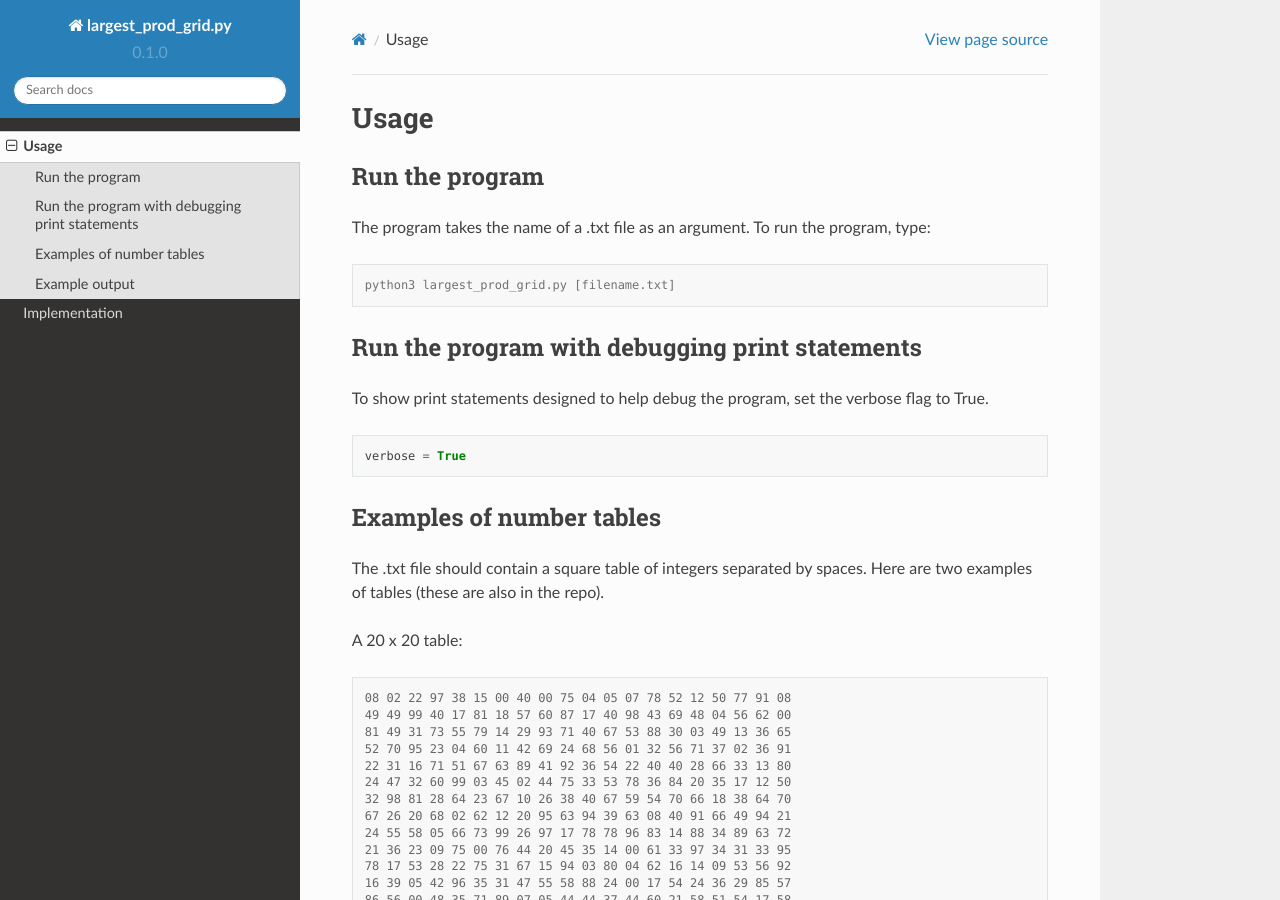
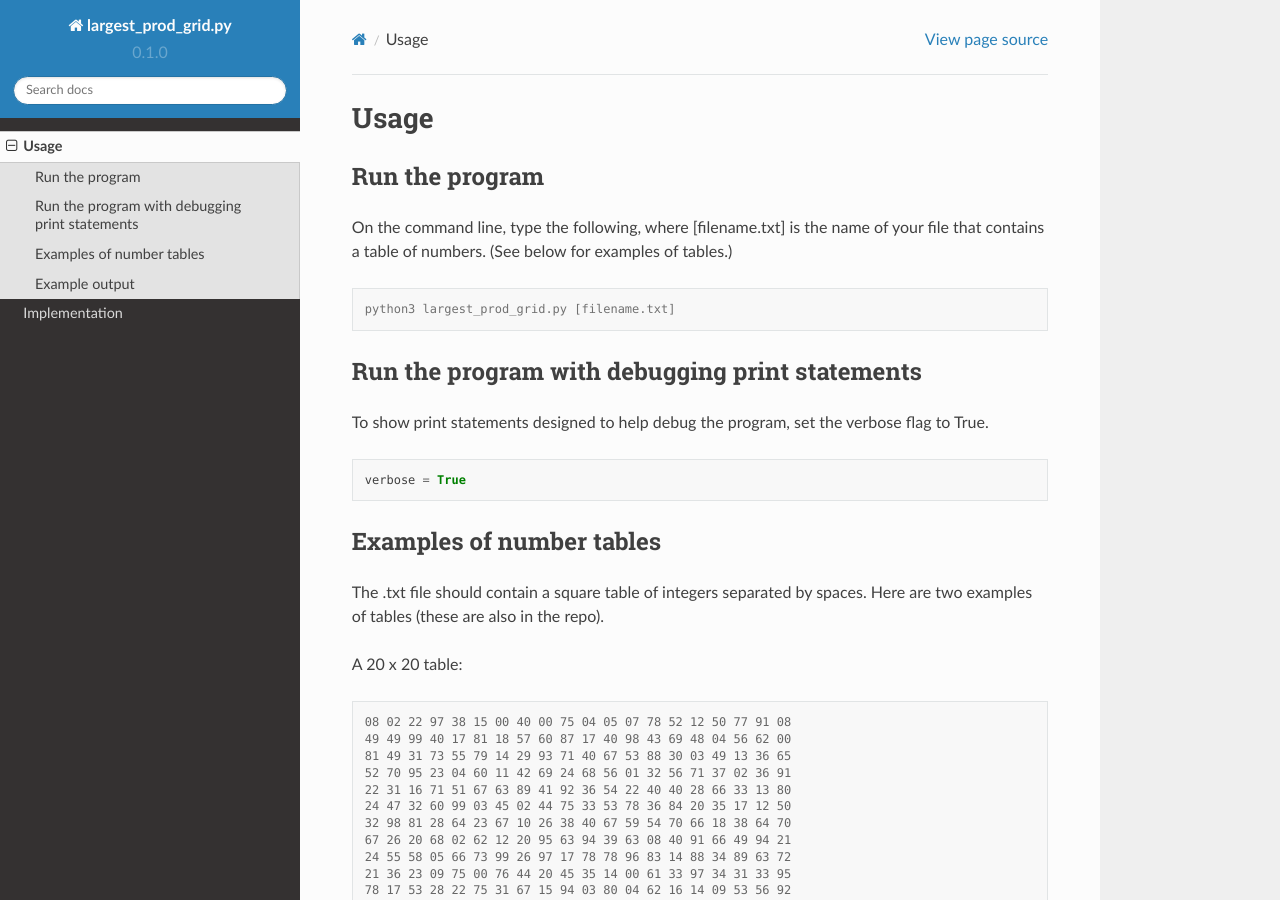
Before and after one commit to XtinaJohnson/largest_prod_grid_docs, a Sphinx documentation site: the page built from docs/source/usage.rst, in a window 1280 px wide and 900 px high. Built offline with Sphinx 7.4.7 and the Read the Docs theme 2.0.0, drawn with Linux system fonts in a browser that asks for light colours.

Commit message:
Update usage.rst

```diff
--- a/docs/source/usage.rst
+++ b/docs/source/usage.rst
@@ -4,7 +4,7 @@ Usage
 Run the program
 ---------------
 
-The program takes the name of a .txt file as an argument. To run the program, type:
+On the command line, type the following, where [filename.txt] is the name of your file that contains a table of numbers. (See below for examples of tables.)
 
 .. code-block:: console
 
```
